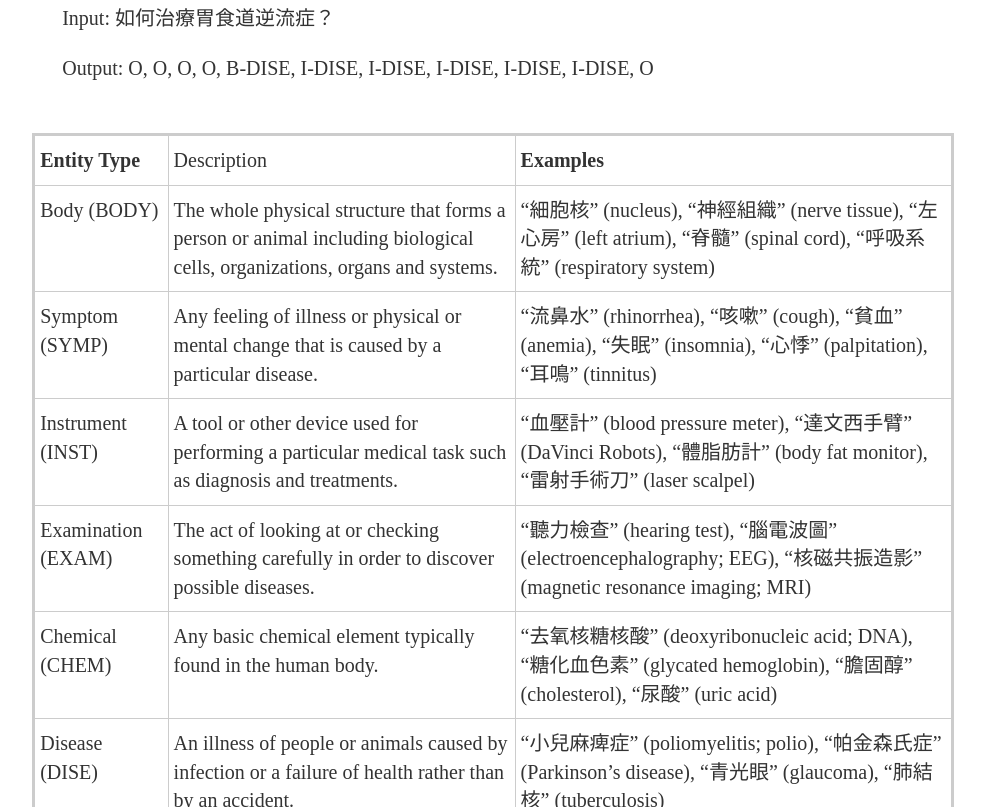
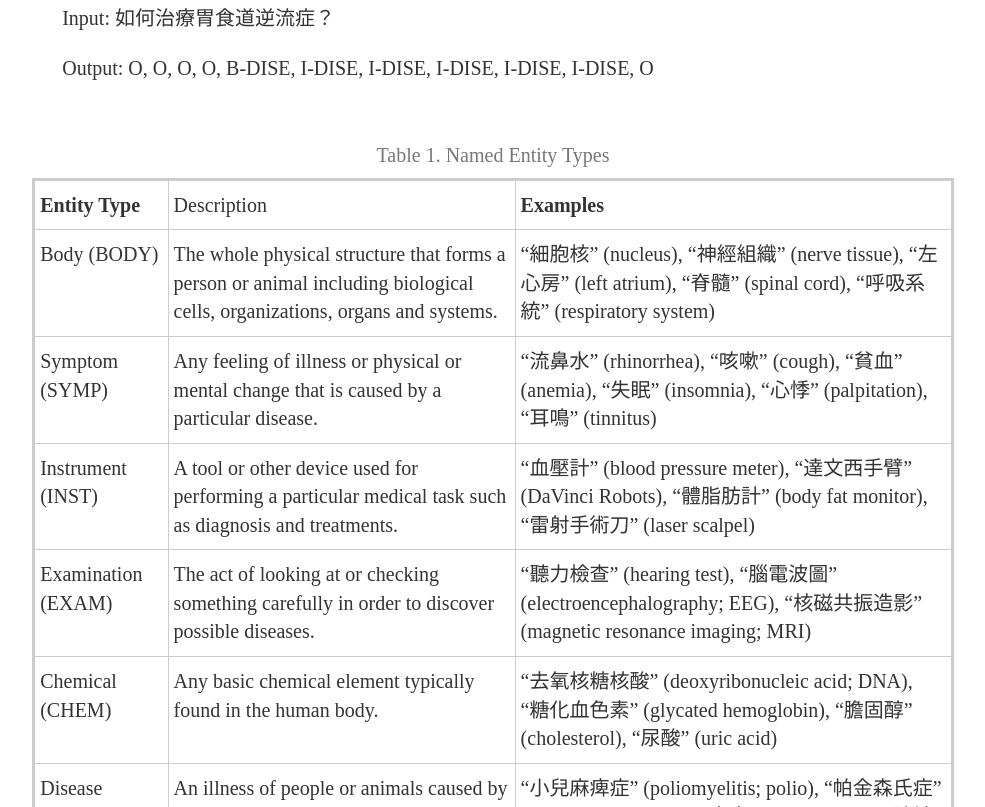
Before and after one commit to rocling-sigai/task2022, a plain HTML site: page index.html in a window 1280 px wide. Shown: the part 2253-3060 px from the top of the page, without its empty margins (147-1132 px from the left). Drawn offline with nearby package versions, Linux system fonts and the light colour scheme.

Commit message:
Update index.html

```diff
--- a/index.html
+++ b/index.html
@@ -163,7 +163,7 @@
                   .tg .tg-0pky{border-color:inherit;text-align:left;vertical-align:top}
                   </style>
                   <table class="tg"><thead>
-                    <caption>Table 1. Named Entity Types</caption>
+                    <caption style ="caption-side: top;text-align: center;font-family:Times New Romans;font-size:20px">Table 1. Named Entity Types</caption>
                     <tr>
                       <th class="tg-0pky"><span style="font-weight:bolder">Entity Type</span></th>
                       <th class="tg-0pky">Description</th>
```
